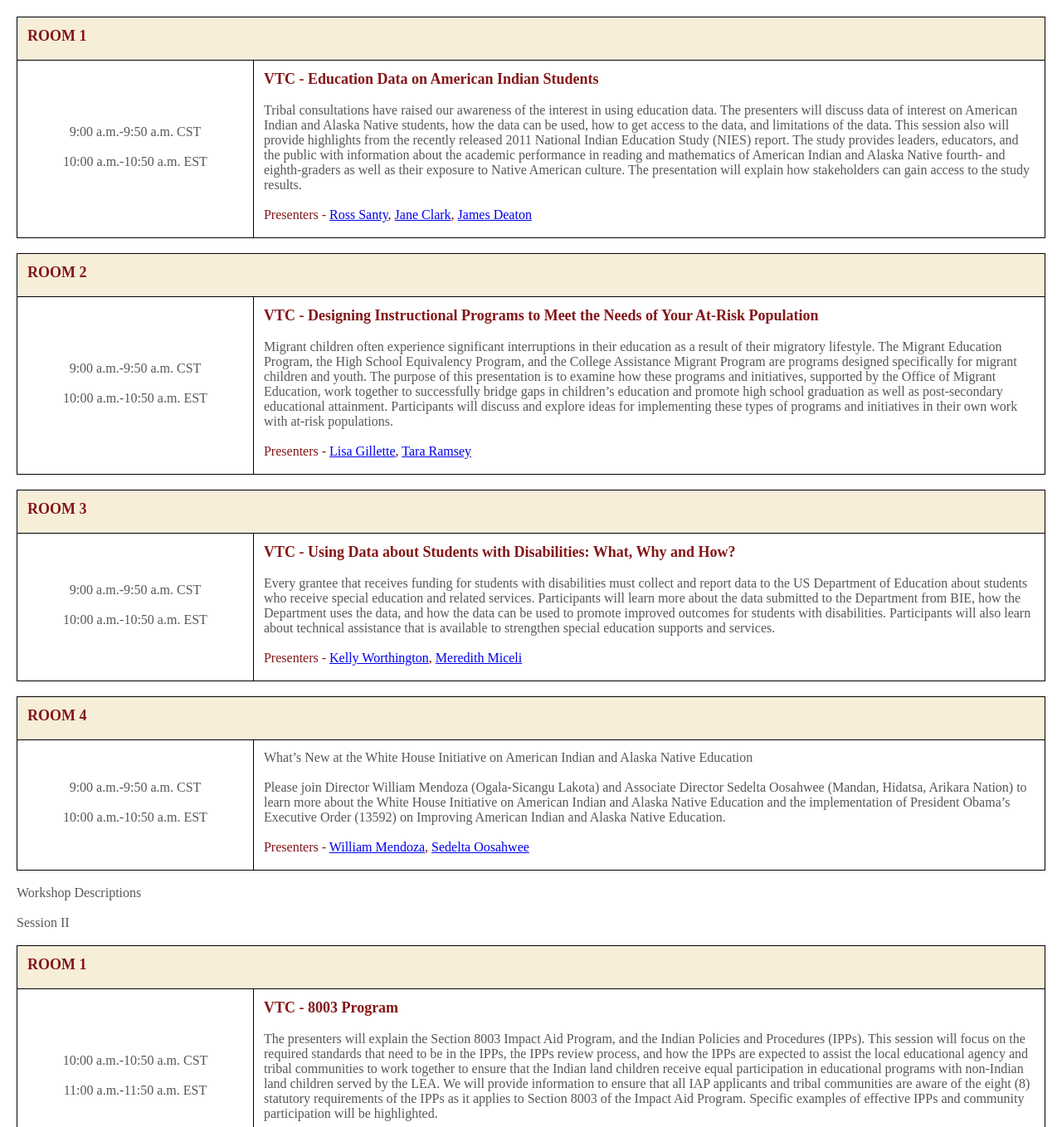
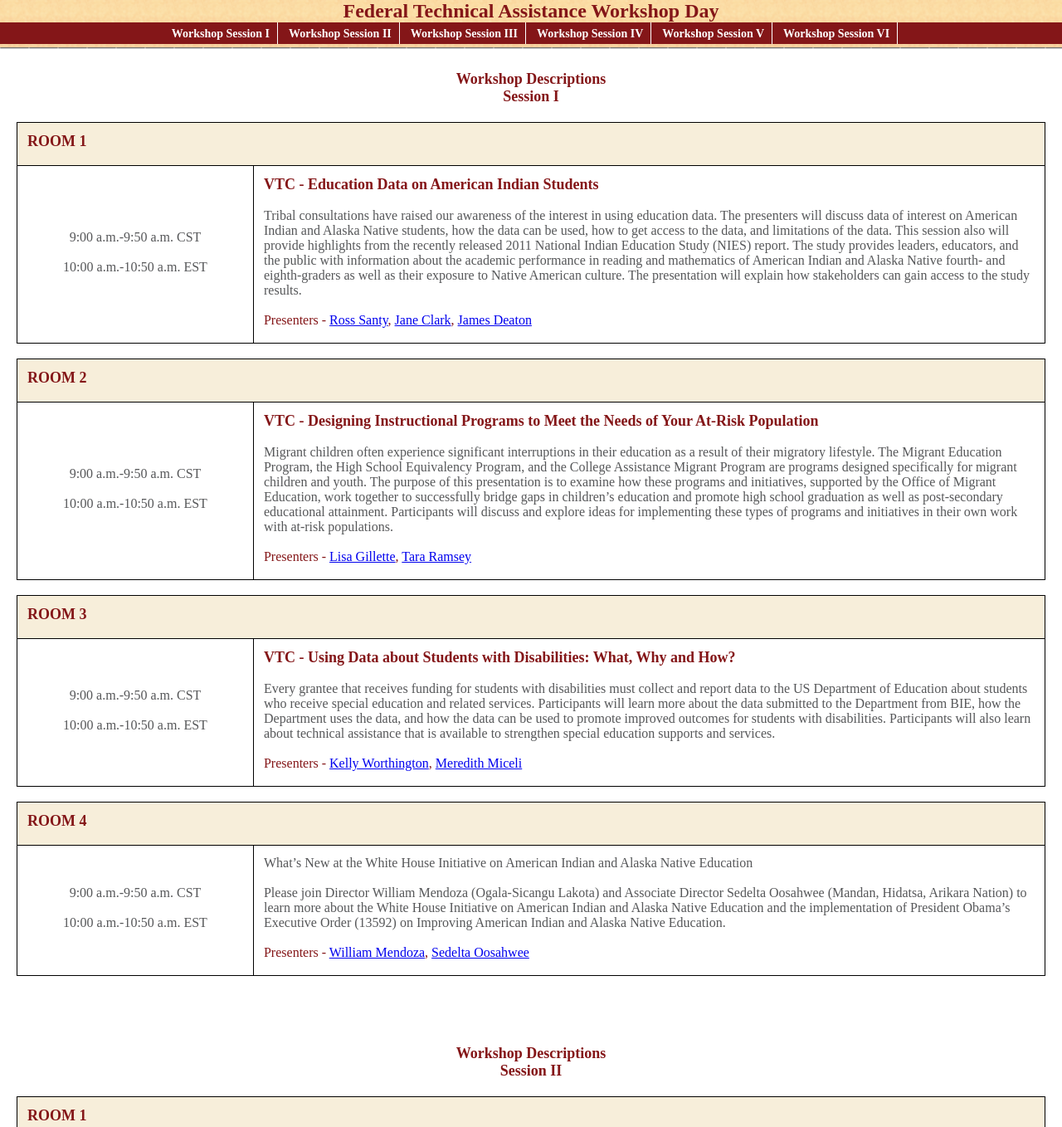
Before and after one commit to qngo-windwalker/workshop, a plain HTML site: page new.html in a window 1280 px wide. Shown: the top 1358 px of the page at 83% size. Drawn offline with Linux system fonts and the light colour scheme.

Commit message:
navigation header
added navigation header to the page.

```diff
--- a/css/workshop.css
+++ b/css/workshop.css
@@ -1,5 +1,5 @@
 
-body{font-family:"Times New Roman", Times, serif; color: #565759; padding: 20px;}
+body{font-family:"Times New Roman", Times, serif; color: #565759; padding: 20px;margin:0 auto;}
 p{margin-bottom: 18px;}
 table{ width: 100%; border: 1px solid #000; border-collapse: collapse; margin-bottom: 18px; }
 td{ border-top: 1px solid black; padding: 12px 12px 0 12px;}
@@ -12,4 +12,23 @@ td{ border-top: 1px solid black; padding: 12px 12px 0 12px;}
 
 tr.tbl-header p{ font-size:18px; font-weight: bold; color: #841618;}
 tr.tbl-header td{ background: #F7EEDA;}
-.ajax-wrapper {width: 650px;}
+.ajax-wrapper {width: 650px;padding:0px 20px 0px 20px;}
+.ajax-wrapper h2{line-height:4; color: #841618}
+
+#sessionTitle h1 {font-family:"Times New Roman", Times, serif; color: #841618; padding:65px 20px 20px 20px; font-size:18px;text-align:center;}
+
+#header {
+	position:fixed;
+	top:0px;
+	left:0px;
+	background: url(../img/headerbg.png) repeat-x;
+	width:100%;
+	height:60px;
+	}
+
+#workshopTitle h1 {font-family:"Times New Roman", Times, serif; color: #841618; font-size:24px;text-align:center;}
+
+#nav { text-align:center;background:#841618; font-weight:bold; }
+#nav li {display:inline-block;padding:4px; color:#666;border-right:solid thin; border-color:#FFF;}
+#nav li a {color:#fff;text-decoration:none;font-size:14px;text-align:center; padding:0px 5px 0px 5px;}
+#nav li a:hover {color:#fff;text-decoration:underline;}
--- a/new.html
+++ b/new.html
@@ -18,7 +18,22 @@
 		<script type="text/javascript" src="js/workshop.js"></script>
 	</head>
 	<body>
+<div id="header">
+	<div id="workshopTitle"><h1>Federal Technical Assistance Workshop Day</h1></div>
+    <div id="nav">
+    <ul>
+    	<li><a href="#I">Workshop Session I</a></li>
+        <li><a href="#II">Workshop Session II</a></li>
+        <li><a href="#III">Workshop Session III</a></li>
+        <li><a href="#IV">Workshop Session IV</a></li>
+        <li><a href="#V">Workshop Session V</a></li>
+        <li><a href="#VI">Workshop Session VI</a></li>
+    </div>
+</div>
 
+<div id="sessionTitle">
+		<H1 id="I">Workshop Descriptions <br/>Session I</h1>
+	</div>
 		<table>
   <tbody>
     <tr class="tbl-header">
@@ -76,8 +91,9 @@
     </tr>
   </tbody>
 </table>
-<p class="Basic-Paragraph para-style-override-1"><span class="H1">Workshop Descriptions</p>
-<p class="Basic-Paragraph para-style-override-1"><span class="H1">Session II</p>
+<div id="sessionTitle">
+		<H1 id="II">Workshop Descriptions <br/>Session II</h1>
+	</div>
 <table>
   <tbody>
     <tr class="tbl-header">
@@ -134,8 +150,9 @@
     </tr>
   </tbody>
 </table>
-<p class="Basic-Paragraph para-style-override-1"><span class="H1">Workshop Descriptions</p>
-<p class="Basic-Paragraph para-style-override-1"><span class="H1">Session III</p>
+<div id="sessionTitle">
+		<H1 id="III">Workshop Descriptions <br/>Session III</h1>
+	</div>
 <table>
   <tbody>
     <tr class="tbl-header">
@@ -194,8 +211,9 @@
     </tr>
   </tbody>
 </table>
-<p class="Basic-Paragraph para-style-override-1"><span class="H1">Workshop Descriptions</p>
-<p class="Basic-Paragraph para-style-override-1"><span class="H1">Session IV</p>
+<div id="sessionTitle">
+		<H1 id="IV">Workshop Descriptions <br/>Session IV</h1>
+	</div>
 <table>
   <tbody>
     <tr class="tbl-header">
@@ -252,8 +270,9 @@
     </tr>
   </tbody>
 </table>
-<p class="Basic-Paragraph para-style-override-1"><span class="H1">Workshop Descriptions</p>
-<p class="Basic-Paragraph para-style-override-1"><span class="H1">Session V</p>
+<div id="sessionTitle">
+		<H1 id="V">Workshop Descriptions <br/>Session V</h1>
+	</div>
 <table>
   <tbody>
     <tr class="tbl-header">
@@ -312,8 +331,9 @@
     </tr>
   </tbody>
 </table>
-<p class="Basic-Paragraph para-style-override-1"><span class="H1">Workshop Descriptions</p>
-<p class="Basic-Paragraph para-style-override-1"><span class="H1">Session VI</p>
+<div id="sessionTitle">
+		<H1 id="VI">Workshop Descriptions <br/>Session VI</h1>
+	</div>
 <table>
   <tbody>
     <tr class="tbl-header">
```
Also changed, not shown: img/headerbg.png (added).
